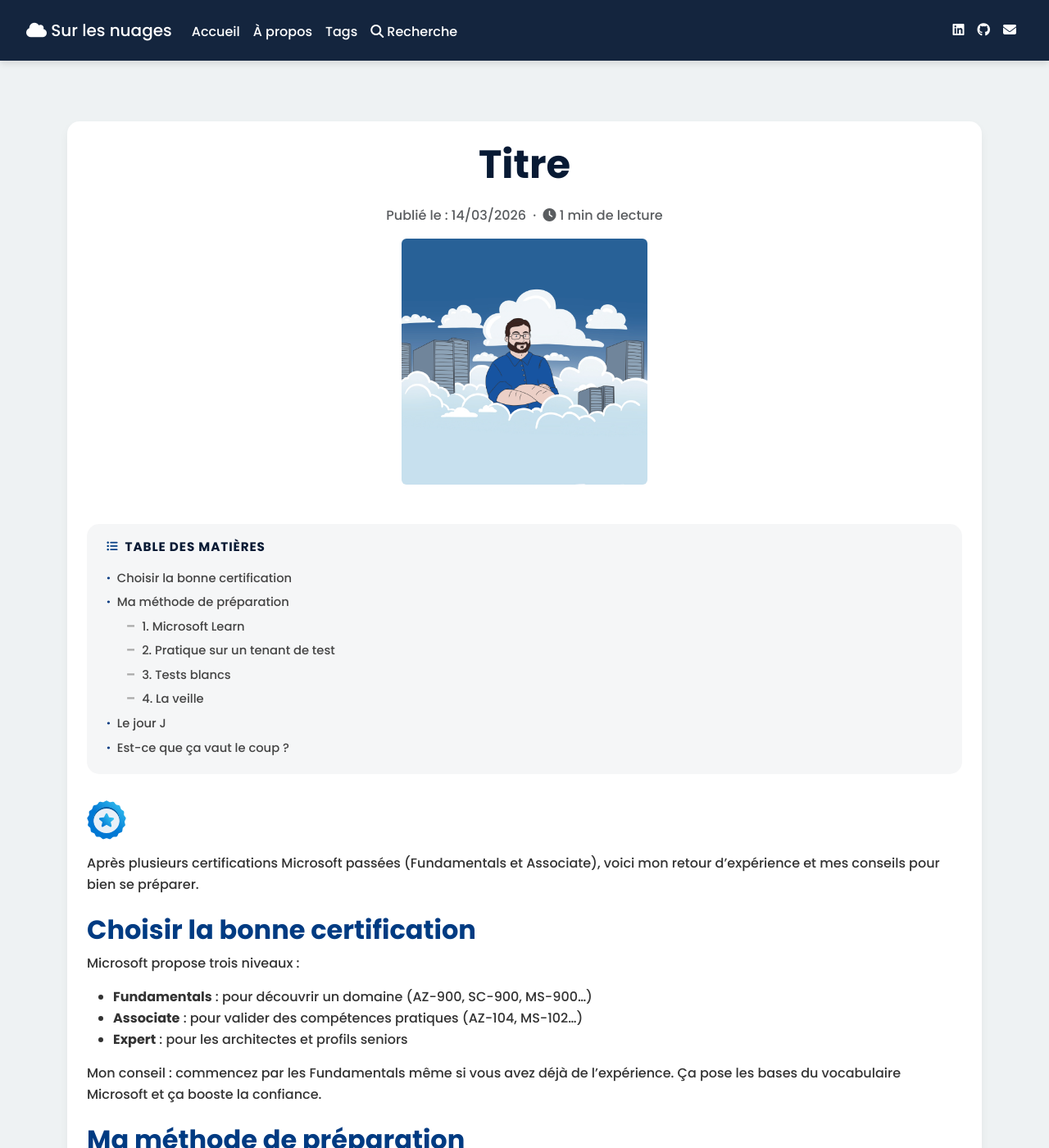
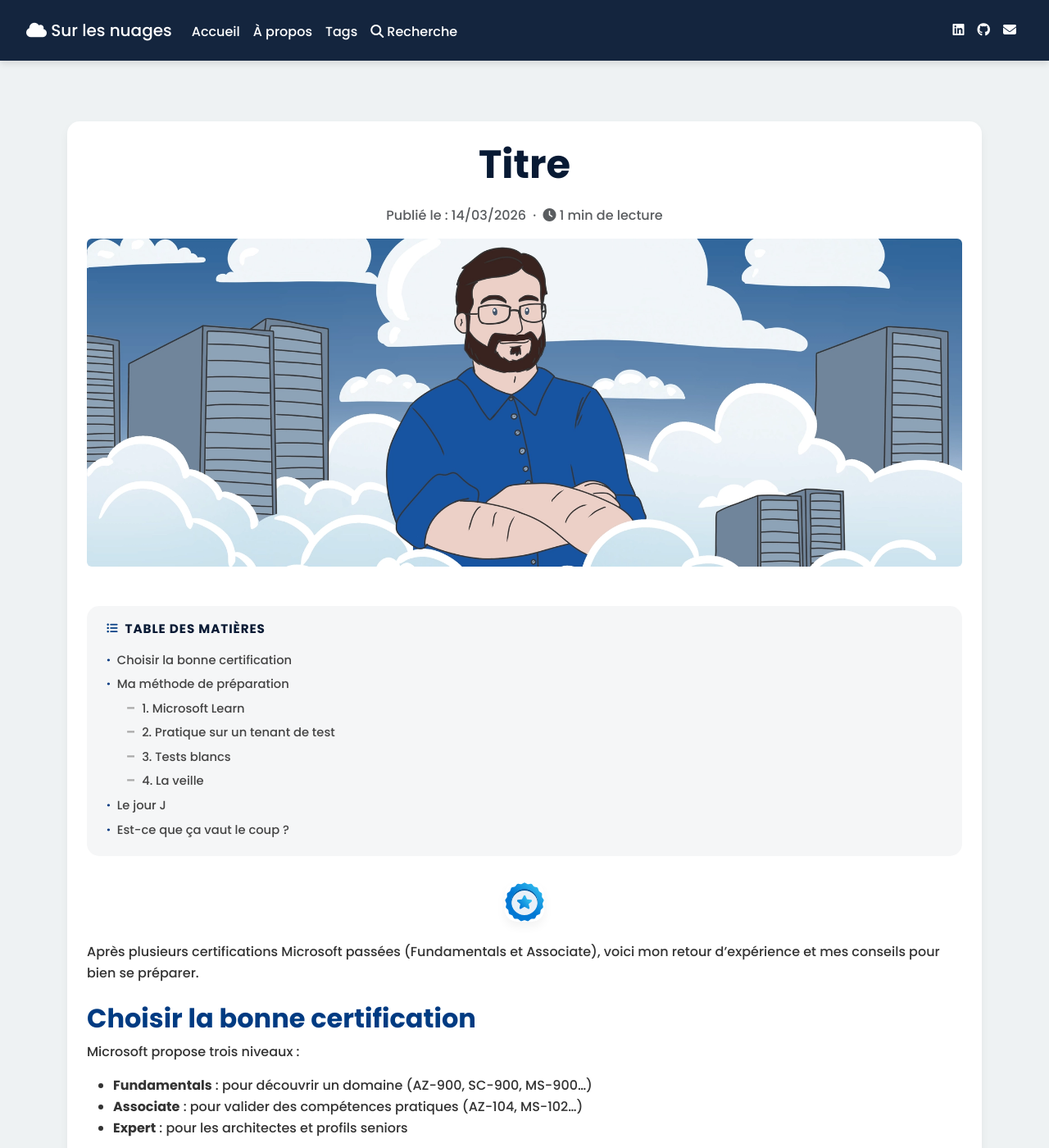
Before and after one commit to Arnaud-Ferriere/SurLesNuages, a Jekyll site: the page built from _posts/2026-03-14-test.md, in a window 1280 px wide and 1400 px high. Shown: the whole window at 82% size. Built offline with Jekyll 4.4.1, drawn with Linux system fonts in a browser that asks for light colours; nearby versions of some CDN libraries.

Commit message:
Improve article image handling
- Center content images by default (was left-aligned)
- Cover image now full-width with max-height 400px
- Add .img-left, .img-right, .img-full alignment classes for markdown
- Responsive: floats collapse to centered on mobile
- Bump CSS cache bust to v1.8

Co-Authored-By: Claude Sonnet 4.6 <noreply@anthropic.com>

```diff
--- a/_layouts/default.html
+++ b/_layouts/default.html
@@ -93,7 +93,7 @@
     <script src="https://kit.fontawesome.com/f1818ff38c.js" crossorigin="anonymous" defer></script>
 
     <!-- Custom CSS -->
-    <link rel="stylesheet" type="text/css" href="{{ '/index.css' | relative_url }}?v1.7">
+    <link rel="stylesheet" type="text/css" href="{{ '/index.css' | relative_url }}?v1.8">
 
     <!-- jQuery -->
     <script src="https://code.jquery.com/jquery-3.6.0.min.js" defer></script>
--- a/index.css
+++ b/index.css
@@ -493,10 +493,57 @@
     font-weight: 600;
   }
 
-  .article-container img {
-    max-height: 300px;
-    width: auto;
+  /* Image de couverture (header de l'article) */
+  .article-container header img {
+    width: 100%;
+    max-height: 400px;
     object-fit: cover;
+    border-radius: var(--border-radius);
+    margin-bottom: 1.5rem;
+  }
+
+  /* Images dans le contenu : centrées par défaut */
+  article .content img {
+    max-width: 100%;
+    height: auto;
+    display: block;
+    margin: 1.5rem auto;
+    border-radius: var(--border-radius);
+    box-shadow: var(--box-shadow-light);
+  }
+
+  /* Classes d'alignement (syntaxe kramdown : ![alt](img.png){: .img-left}) */
+  article .content img.img-left {
+    float: left;
+    margin: 0.25rem 1.5rem 1rem 0;
+    max-width: 45%;
+  }
+
+  article .content img.img-right {
+    float: right;
+    margin: 0.25rem 0 1rem 1.5rem;
+    max-width: 45%;
+  }
+
+  article .content img.img-full {
+    width: 100%;
+    max-width: 100%;
+    border-radius: var(--border-radius);
+  }
+
+  /* Clearfix après un flottant */
+  article .content p:has(img.img-left),
+  article .content p:has(img.img-right) {
+    overflow: hidden;
+  }
+
+  @media (max-width: 576px) {
+    article .content img.img-left,
+    article .content img.img-right {
+      float: none;
+      max-width: 100%;
+      margin: 1rem auto;
+    }
   }
 
   /* Footer - SVG as background image (no gap possible) */
```
